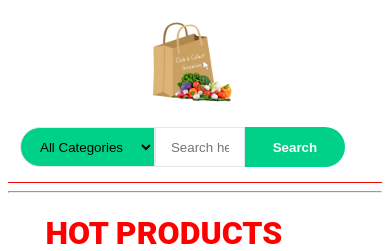
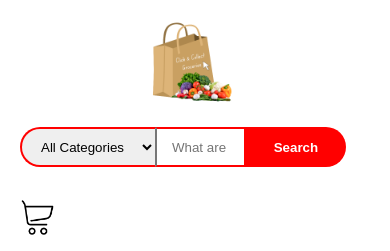
Before and after one commit to janakjk21/-Click-Collect-Groceries, a PHP site: page / in a window 390 px wide; the page is wider, and only the part inside the window is pictured. Shown: the top 251 px of that part. Run offline with PHP 8.4, Linux system fonts and the light colour scheme.

Commit message:
changes to nav

```diff
--- a/Assets/Header.css
+++ b/Assets/Header.css
@@ -58,7 +58,7 @@
 	transition: all ease 0.5s;
 }
 
-@media (min-width: 600px) {
+/*@media (min-width: 600px) {
 	.button {
 		visibility: "hidden";
 	}
@@ -68,7 +68,7 @@
 	.button.button-accept:hover {
 		visibility: "hidden";
 	}
-}
+}*/
 
 .header-search {
 	padding: 15px 0px;
@@ -91,7 +91,7 @@
 .header-search form .search-btn {
 	height: 40px;
 	width: 100px;
-	background: #00d188;
+	background: red;
 	color: #fff;
 	font-weight: 700;
 	border: none;
@@ -100,16 +100,21 @@
 
 .input-select {
 	padding: 0px 15px;
-	background: #00d188;
-	border: 1px solid #e4e7ed;
+	border-left: 2px solid #FF0000;
+	border-top: 2px solid #FF0000;
+	border-bottom: 2px solid #FF0000;
 	height: 40px;
 }
+
 .input {
 	height: 40px;
 	padding: 0px 15px;
-	border: 1px solid #e4e7ed;
+	border-right: 2px solid #FF0000;
+	border-top: 2px solid #FF0000;
+	border-bottom: 2px solid #FF0000;
+	border-left: 0.1px solid #777;
 	background-color: #fff;
-	width: 100%;
+	width: 200%;
 	/* border-radius: 10px; */
 }
 .header-logo {
--- a/Nav.php
+++ b/Nav.php
@@ -35,18 +35,19 @@
                                 <option value="1">Category 01</option>
                                 <option value="1">Category 02</option>
                             </select>
-                            <input class="input" placeholder="Search here" />
+                            <input class="input" placeholder="What are you looking for..." />
                             <button class="search-btn">Search</button>
                         </form>
                     </div>
                 </div>
-                <div class="col-md-3 d-none" style=" padding-top:18px;">
-                    <button class='button button-accept'> Add to Cart<img alt="logo" src="./Assets/icons8-cart-64.png" height="20px" /></button>
-                    <button class='button button-accept'> Wishlists<img alt="logo" src="./Assets/icons8-love-50.png" height="20px" /></button>
+                <div class="col-md-2" style=" padding-top:18px;">
 
+                    <img alt="Add to Cart" src="./Assets/icons8-shopping-trolley-64.png" height="35px">
+                    <h4> Add to Cart </h4>
+                    <img alt="logo" src="./Assets/icons8-love-24.png" height="20px" />
                 </div>
-
             </div>
+        </div>
 
 
 
```
Also changed, not shown: Assets/icons8-cart-64.png (deleted), Assets/icons8-love-24.png (added), Assets/icons8-love-50.png (deleted), Assets/icons8-shopping-trolley-64.png (added).
